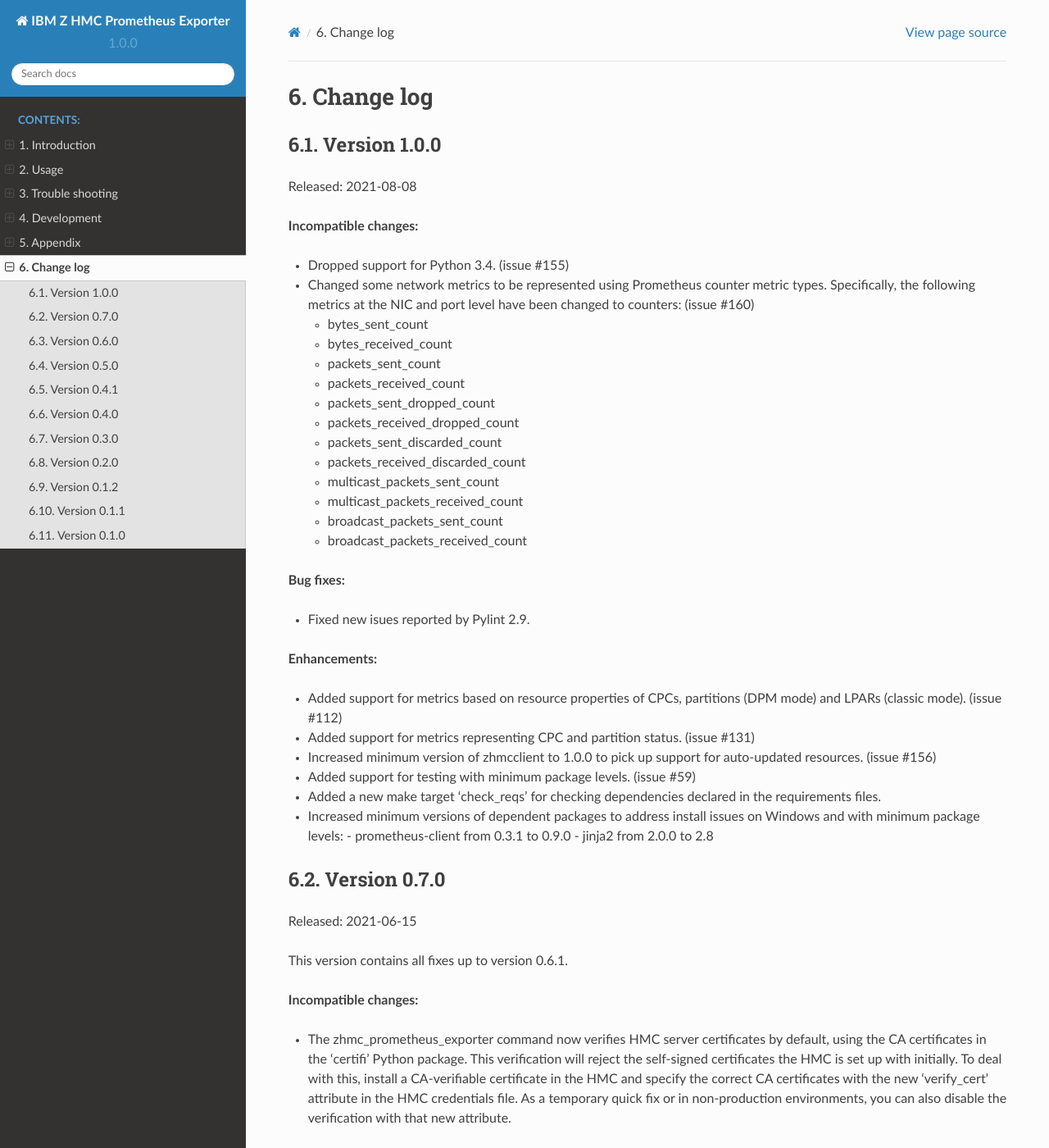
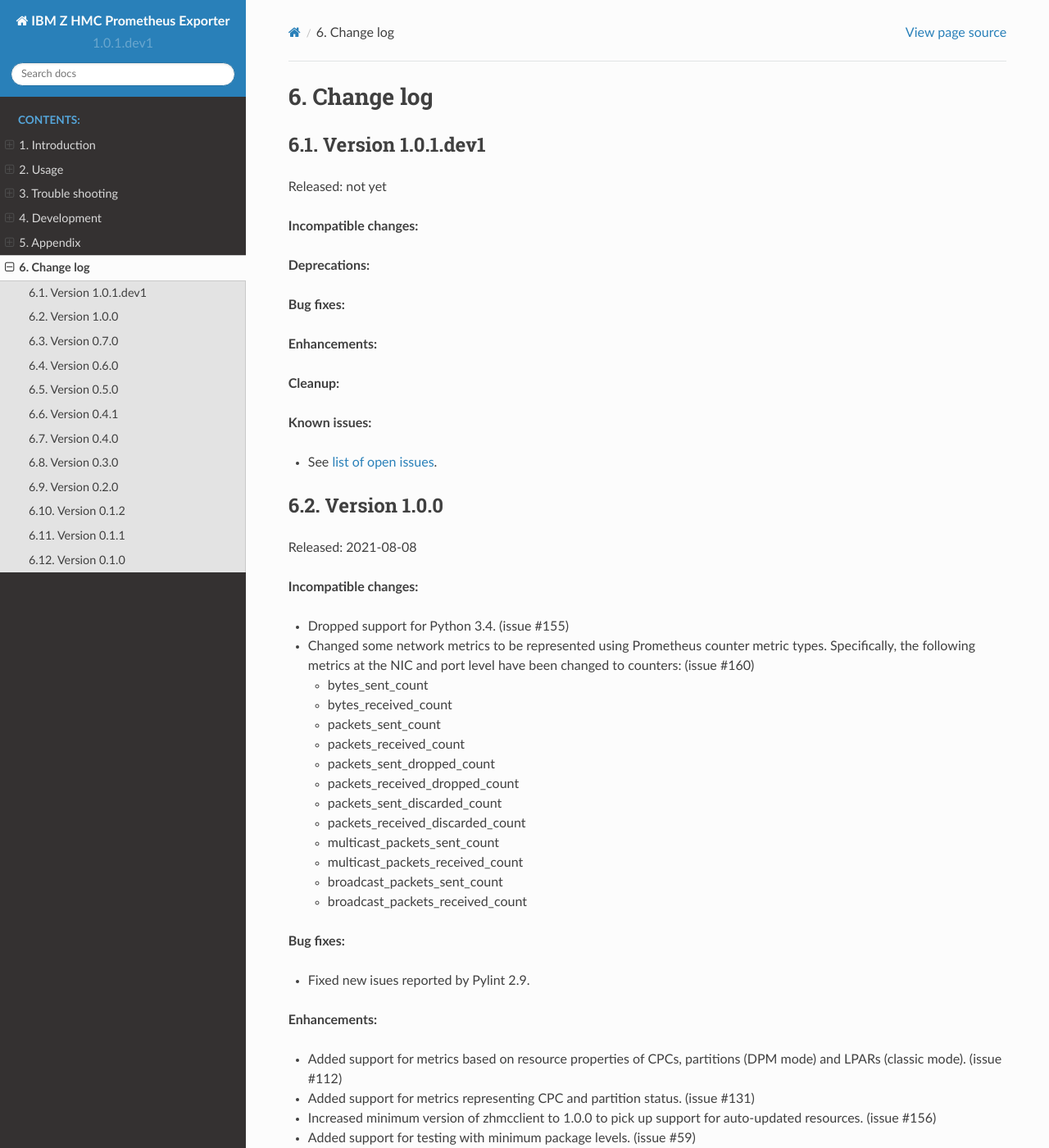
Before and after one commit to zhmcclient/zhmc-prometheus-exporter, a Sphinx documentation site: the page built from docs/changes.rst, in a window 1280 px wide and 1400 px high. Shown: the whole window at 82% size. Built offline with Sphinx 7.4.7 and the Read the Docs theme 2.0.0, drawn with Linux system fonts in a browser that asks for light colours; some of the changed text lies outside the part shown.

Commit message:
Start 1.0.1
Signed-off-by: Andreas Maier <maiera@de.ibm.com>

```diff
--- a/docs/changes.rst
+++ b/docs/changes.rst
@@ -15,6 +15,28 @@
 
 Change log
 ----------
+
+
+Version 1.0.1.dev1
+^^^^^^^^^^^^^^^^^^
+
+Released: not yet
+
+**Incompatible changes:**
+
+**Deprecations:**
+
+**Bug fixes:**
+
+**Enhancements:**
+
+**Cleanup:**
+
+**Known issues:**
+
+* See `list of open issues`_.
+
+.. _`list of open issues`: https://github.com/zhmcclient/zhmc-prometheus-exporter/issues
 
 
 Version 1.0.0
--- a/zhmc_prometheus_exporter/_version.py
+++ b/zhmc_prometheus_exporter/_version.py
@@ -25,4 +25,4 @@
 #:
 #: * "M.N.P.dev1": A not yet released version M.N.P
 #: * "M.N.P": A released version M.N.P
-__version__ = '1.0.0'
+__version__ = '1.0.1.dev1'
```
